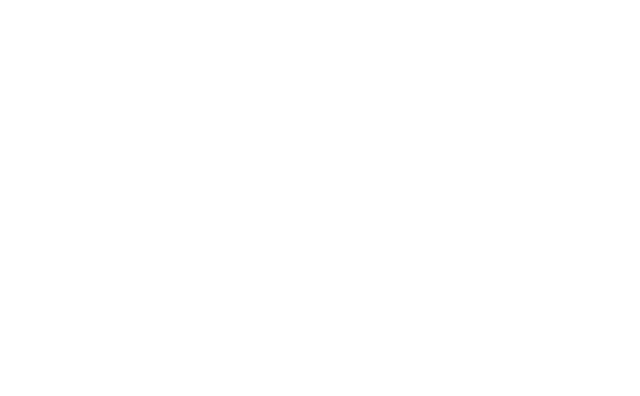
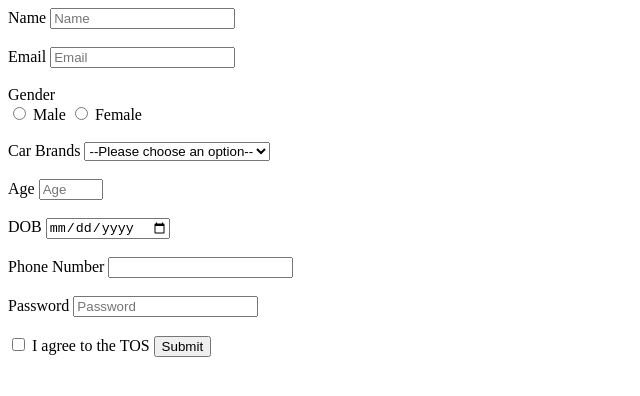
Before and after one commit to acciojob/signup-form-car-pokharkarsuyash55-beep, a website: page main.html in a window 1280 px wide. Shown: the whole page, without its empty margins (0-640 px from the left). Drawn offline with Linux system fonts and the light colour scheme.

Commit message:
created a submission

```diff
--- a/main.html
+++ b/main.html
@@ -1,16 +1,61 @@
+
 <!DOCTYPE html>
-
 <html>
-
 <head>
-	<link rel="stylesheet" href="styles.css">
+    <link rel="stylesheet" href="styles.css">
 </head>
-
 <body>
 	<!-- the entire body must be written by student -->
-    <script type="text/javascript" src="./script.js">
-</script>
 
+    <form method="post">
+        <label for="name">Name</label>
+        <input type="text" id="name" name="name" placeholder="Name" required>
+        <br><br>
+
+        <label for="email">Email</label>
+        <input type="email" id="email" name="email" placeholder="Email" required>
+        <br><br>
+
+        <label>Gender</label><br>
+        <label for="gender_m">
+            <input type="radio" id="gender_m" name="gender" value="Male" required> Male
+        </label>
+
+        <label for="gender_f">
+            <input type="radio" id="gender_f" name="gender" value="Female"> Female
+        </label>
+        <br><br>
+
+        <label for="cars">Car Brands</label>
+        <select id="cars" name="cars" required>
+            <option value="">--Please choose an option--</option>
+            <option value="BMW">BMW</option>
+            <option value="Audi">Audi</option>
+            <option value="Lamborghini">Lamborghini</option>
+        </select>
+        <br><br>
+
+        <label for="age">Age</label>
+        <input type="number" id="age" name="age" placeholder="Age" min="1" max="120" required>
+        <br><br>
+
+		<label for='dob'>DOB</label>
+		<input type='date' id='dob' required>
+		<br><br>
+
+		<label for='tel'>Phone Number</label>
+		<input type='tel' id='tel'>
+		<br><br>
+
+		<label for='password'>Password</label>
+		<input type='password' id='password' placeholder='Password' required>
+		<br><br>
+
+		<label for='tos'>
+			<input type='checkbox' id='tos' required> I agree to the TOS
+		</label>
+
+        <button type='submit'>Submit</button>
+    </form>
 </body>
-
 </html>
```
